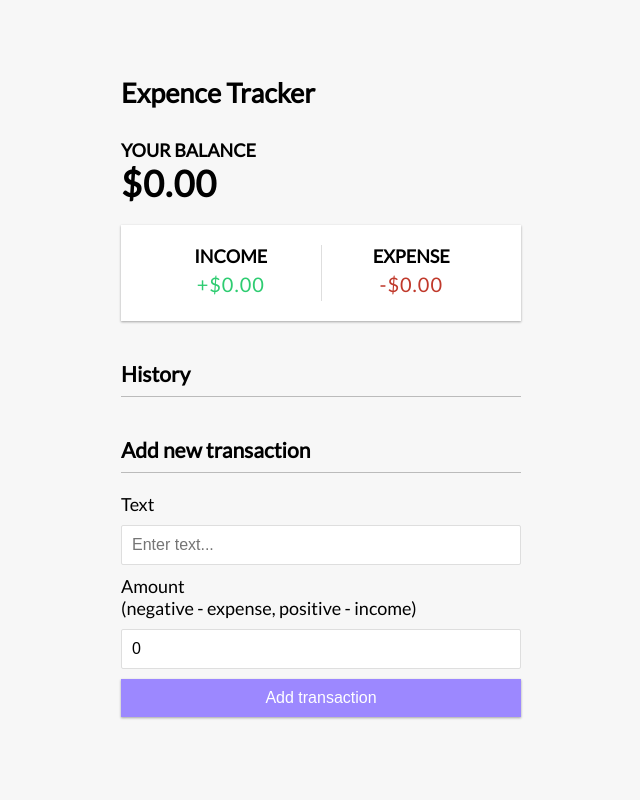
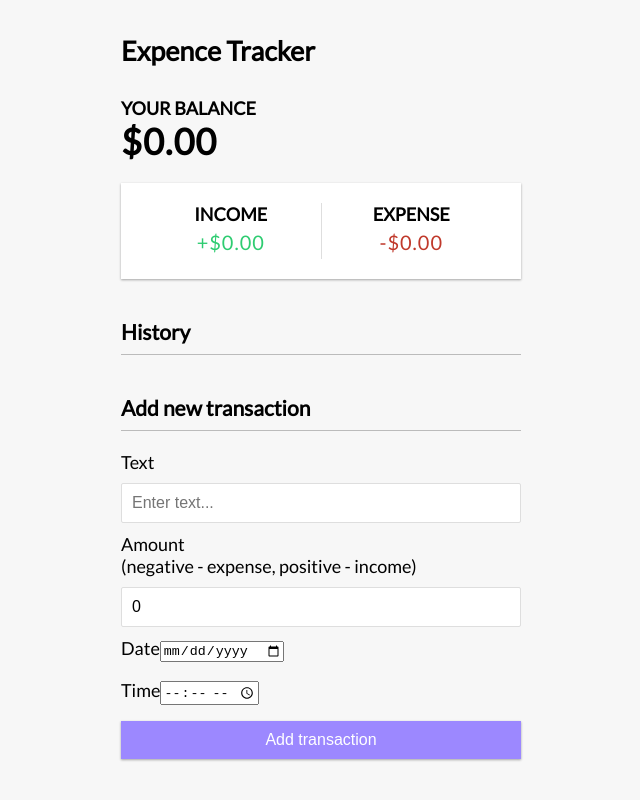
Before and after one commit to keerthan9453/Expense-Tracker, a React (Create React App) app: page / in a window 1280 px wide. Shown: the whole page, without its empty margins (319-959 px from the left). Built offline with nearby package versions, Linux system fonts and the light colour scheme.

Commit message:
Added Time

```diff
--- a/src/components/AddTransaction.js
+++ b/src/components/AddTransaction.js
@@ -4,6 +4,8 @@ import { GlobalContext } from '../context/GlobalState';
 export const AddTransaction = () => {
   const [text, setText] = useState('');
   const [amount, setAmount] = useState(0);
+  const [date, setDate] = useState('');
+  const [time, setTime] = useState('');
 
   const { addTransaction } = useContext(GlobalContext);
 
@@ -15,6 +17,10 @@ export const AddTransaction = () => {
       text,
       amount: +amount
     }
+    setText('');
+    setAmount('');
+    setDate('');
+    setTime('');
 
     addTransaction(newTransaction);
   }
@@ -34,6 +40,14 @@ export const AddTransaction = () => {
           >
           <input type="number" value={amount} onChange={(e) => setAmount(e.target.value)} placeholder="Enter amount..." />
         </div>
+        <div className="form-control">
+        <label htmlFor="date">Date</label>
+        <input type="date" value={date} onChange={(e) => setDate(e.target.value)} />
+      </div>
+      <div className="form-control">
+        <label htmlFor="time">Time</label>
+        <input type="time" value={time} onChange={(e) => setTime(e.target.value)} />
+      </div>
         <button className="btn">Add transaction</button>
       </form>
     </>
```
